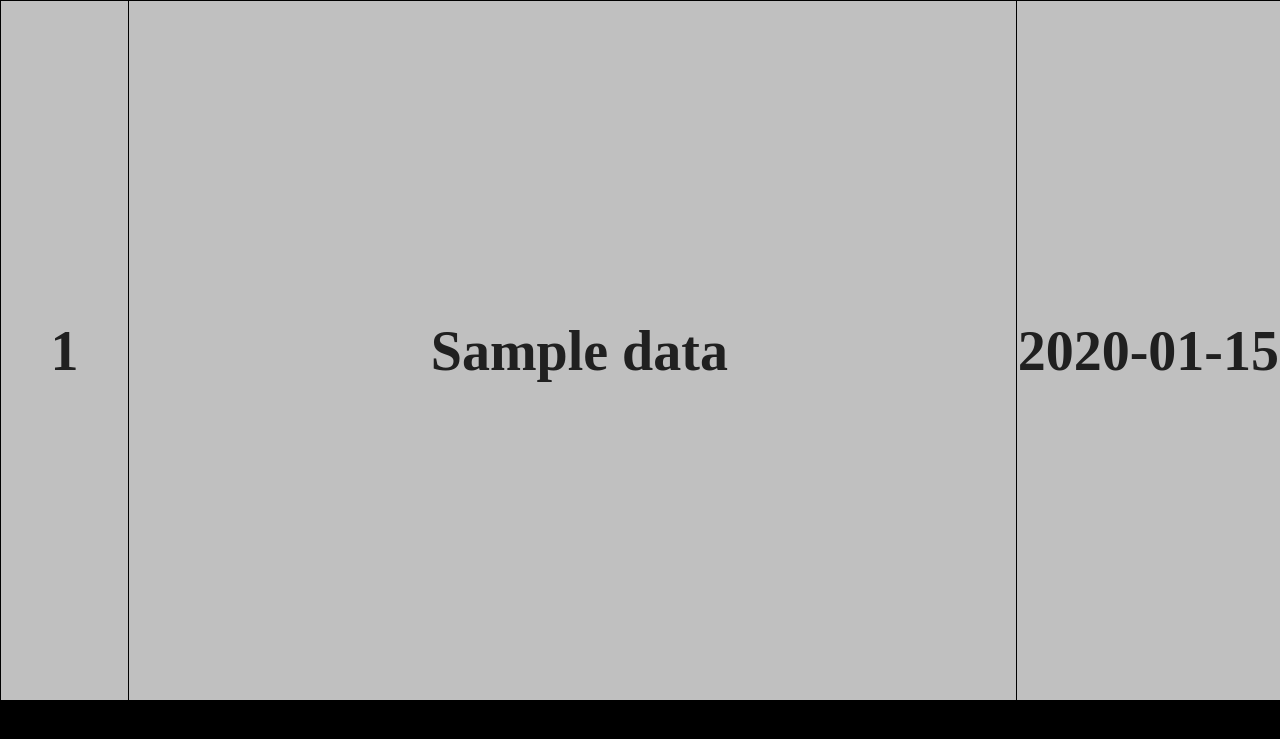
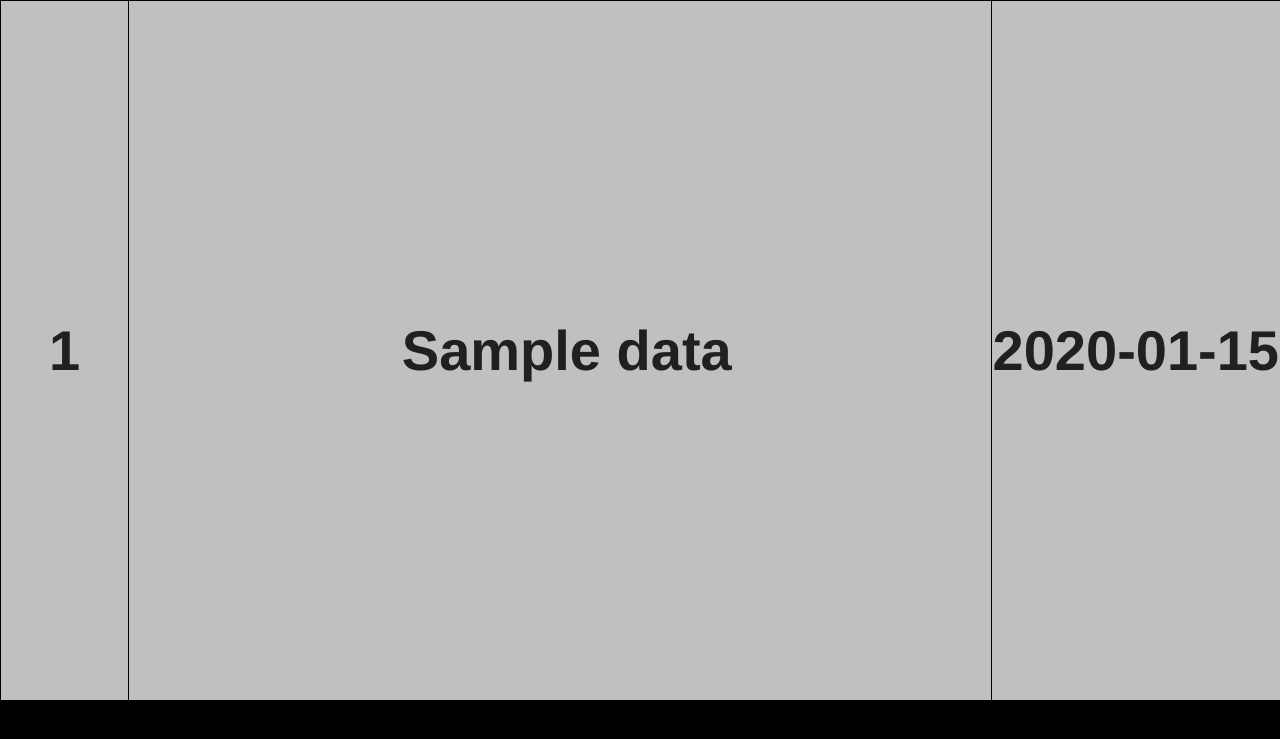
Before and after one commit to gsgrammar/it_loandevices, a Django app: template main/templates/home.html in a window 1280 px wide. Shown: the top 739 px of the page. Run offline with Django 4.2, Linux system fonts and the light colour scheme; the template is opened without the code that fills it: most values are stand-ins (such as "Sample title", 1, 10 or a date in 2020); parts of the project's set-up code (start-up, migrations or seed data) failed here and were passed over; some libraries are stand-ins or nearby versions.

Commit message:
CSS changes

```diff
--- a/main/static/main/default.css
+++ b/main/static/main/default.css
@@ -30,6 +30,7 @@ tr {
   height: calc(100% / var(--row-count));
   font-size: 2em;
   display: table-row;
+  font-family: "Helvetica Neue",Helvetica,Arial,sans-serif;
   padding: 0;
 }
 
```
Also changed, not shown: main/templates/home.html (+0 -33 lines).
